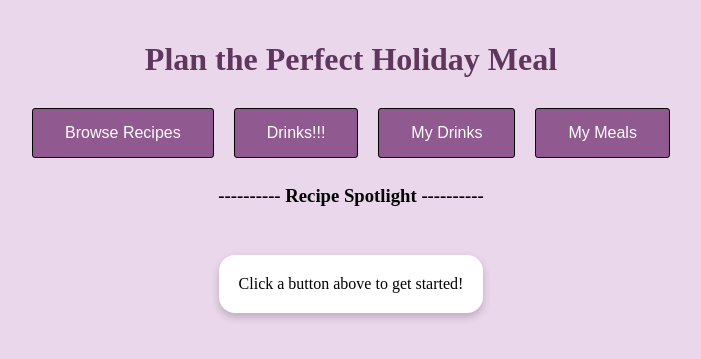
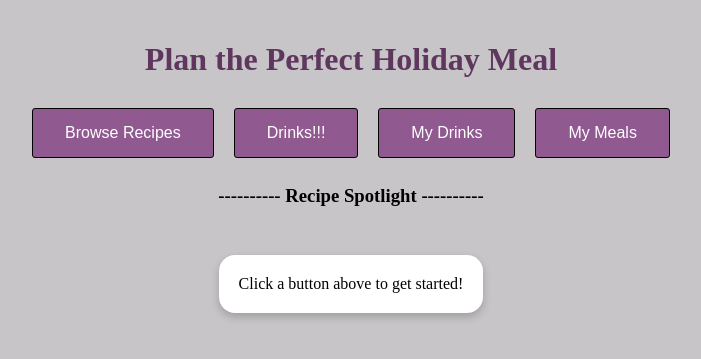
Before and after one commit to Becca-r/Web-Development-Project, a Flask app: page / in a window 1280 px wide. Shown: the top 359 px of the page, without its empty margins (289-990 px from the left). Run offline with Flask 3, Linux system fonts and the light colour scheme.

Commit message:
Update main.css

```diff
--- a/static/css/main.css
+++ b/static/css/main.css
@@ -1,5 +1,5 @@
 body {
-  background-color: rgb(235, 215, 235);
+  background-color: rgb(200, 197, 200);
   text-align: center;
   font-family: 'American Typewriter', serif;
   margin: 0;
@@ -108,4 +108,5 @@ button.save {
     display: grid;
     grid-template-columns: 1fr 1fr 1fr;
   }
+
 }
```
